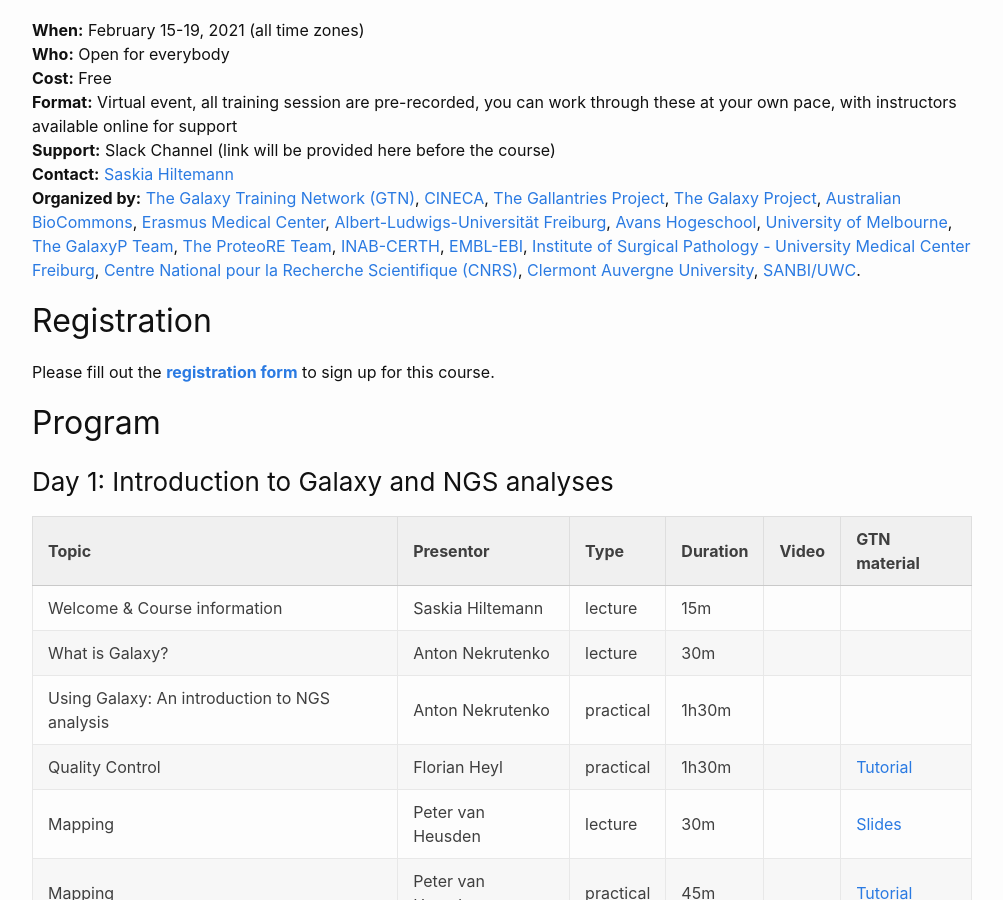
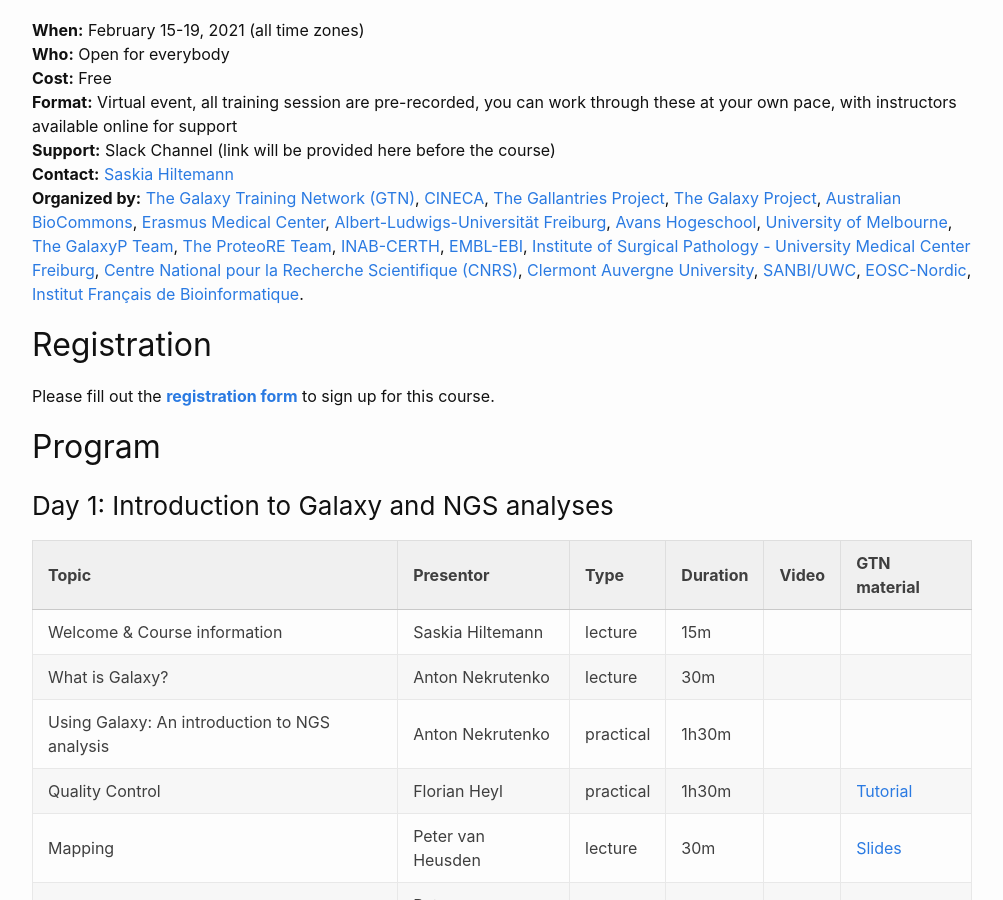
Before and after one commit to shiltemann/global-galaxy-course, a Jekyll site: the page built from index.md, in a window 1280 px wide and 900 px high, scrolled down 503 px. Shown: the whole window, without its empty margins (138-1141 px from the left). Built offline with Jekyll 4.4.1, drawn with Linux system fonts in a browser that asks for light colours.

Commit message:
add organizers

```diff
--- a/index.md
+++ b/index.md
@@ -18,7 +18,7 @@
 **Support:** Slack Channel (link will be provided here before the course) \\
 **Contact:** [Saskia Hiltemann](mailto:saskiahiltemann@gmail.com) \\
 **Organized by:** [The Galaxy Training Network (GTN)](https://training.galaxyproject.org/training-material/hall-of-fame), [CINECA](https://www.cineca-project.eu/), [The Gallantries Project](https://gallantries.github.io/), [The Galaxy Project](https://galaxyproject.org), [Australian BioCommons](https://www.biocommons.org.au/), [Erasmus Medical Center](https://www.erasmusmc.nl),
-[Albert-Ludwigs-Universität Freiburg](https://uni-freiburg.de/), [Avans Hogeschool](https://www.avans.nl),  [University of Melbourne](https://www.unimelb.edu.au/), [The GalaxyP Team](http://galaxyp.org/), [The ProteoRE Team](http://www.proteore.org/), [INAB-CERTH](https://www.inab.certh.gr/), [EMBL-EBI](https://www.ebi.ac.uk/), [Institute of Surgical Pathology - University Medical Center Freiburg](https://www.uniklinik-freiburg.de/pathologie-en.html), [Centre National pour la Recherche Scientifique (CNRS)](http://www.cnrs.fr/), [Clermont Auvergne University](https://www.uca.fr/), <span title="South African National Bioinformatics Institute, South African MRC Bioinformatics Unit, University of the Western Cape, Bellville, 7535, South Africa">[SANBI/UWC](https://www.sanbi.org/)</span>.
+[Albert-Ludwigs-Universität Freiburg](https://uni-freiburg.de/), [Avans Hogeschool](https://www.avans.nl),  [University of Melbourne](https://www.unimelb.edu.au/), [The GalaxyP Team](http://galaxyp.org/), [The ProteoRE Team](http://www.proteore.org/), [INAB-CERTH](https://www.inab.certh.gr/), [EMBL-EBI](https://www.ebi.ac.uk/), [Institute of Surgical Pathology - University Medical Center Freiburg](https://www.uniklinik-freiburg.de/pathologie-en.html), [Centre National pour la Recherche Scientifique (CNRS)](http://www.cnrs.fr/), [Clermont Auvergne University](https://www.uca.fr/), <span title="South African National Bioinformatics Institute, South African MRC Bioinformatics Unit, University of the Western Cape, Bellville, 7535, South Africa">[SANBI/UWC](https://www.sanbi.org/)</span>, [EOSC-Nordic](https://www.eosc-nordic.eu/), [Institut Français de Bioinformatique](https://www.france-bioinformatique.fr/en/home/).
 
 ## Registration
 
```
